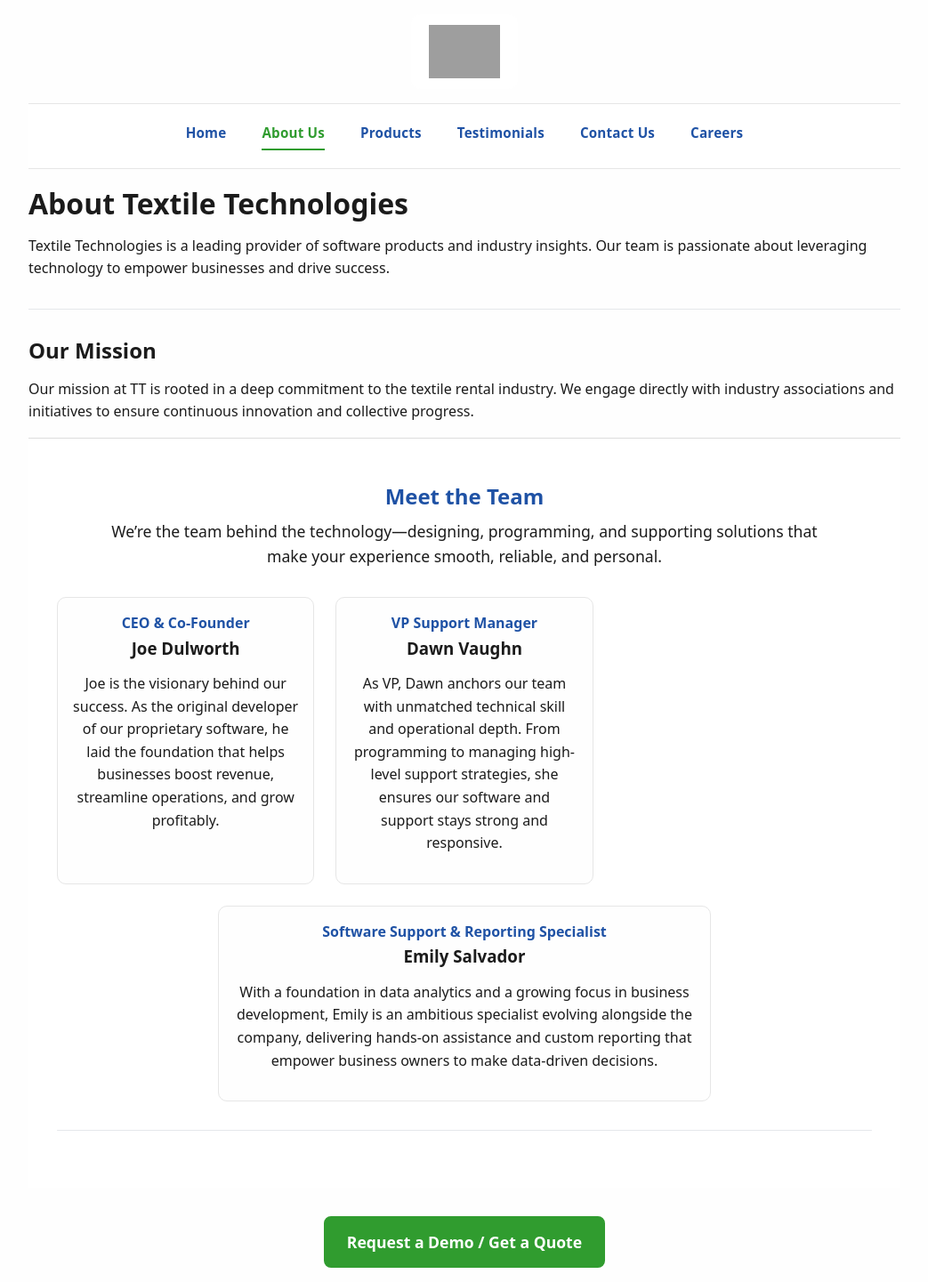
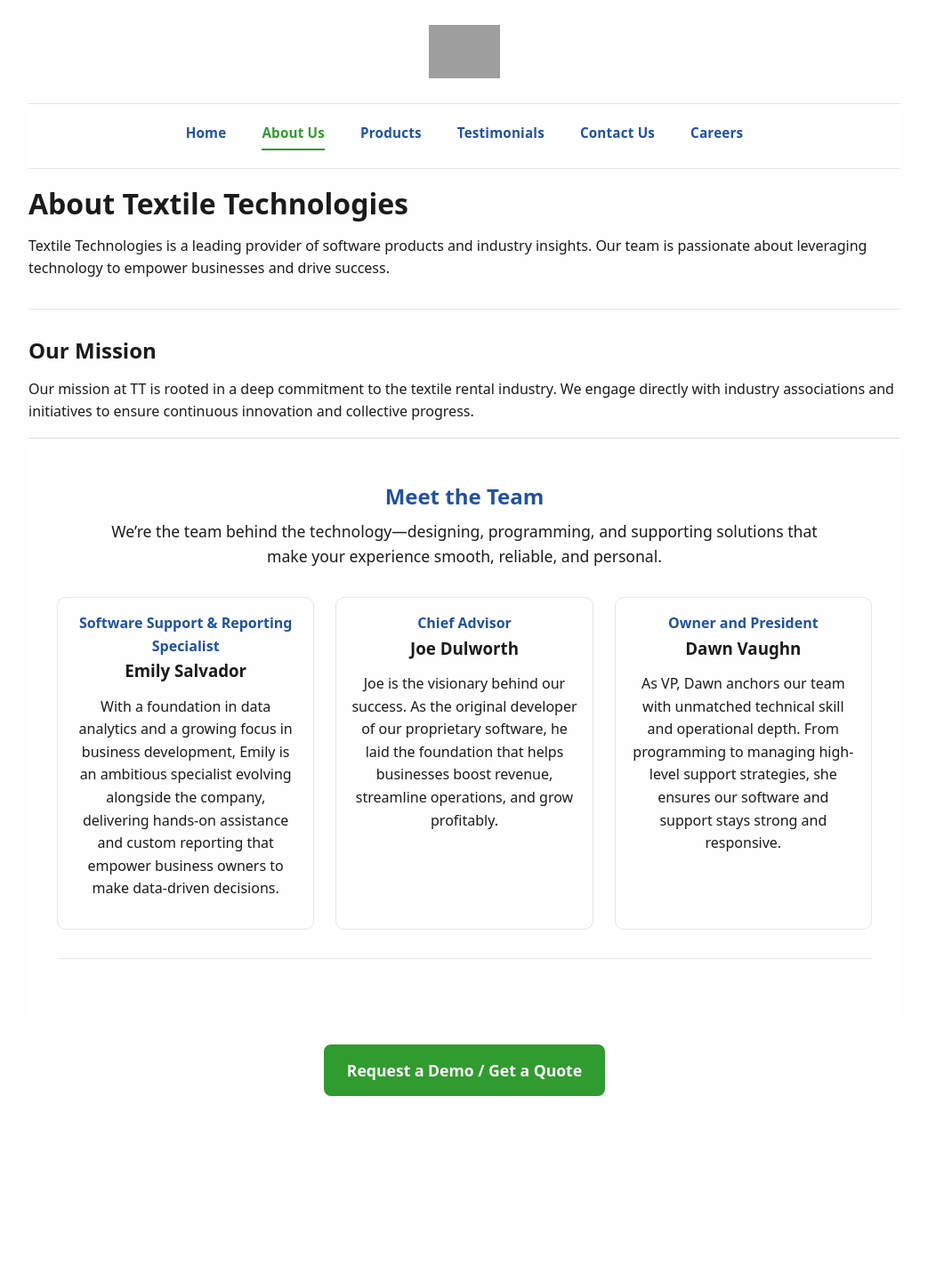
Before and after one commit to EsalvadorIT/TextileTechnologies.github.io, a Jekyll site: the page built from about.md, in a window 1280 px wide. Shown: the whole page at 89% size, without its empty margins (118-1161 px from the left). Built offline with Jekyll 4.4.1, drawn with Linux system fonts in a browser that asks for light colours; after the commit the page ends 1248 px from its top, so only the background shows below that; grey boxes are pictures that could not be loaded.

Commit message:
Update about.md
Updated about us info with Dawn taking over now

```diff
--- a/about.md
+++ b/about.md
@@ -26,27 +26,28 @@ We engage directly with industry associations and initiatives to ensure continuo
 
   <div class="team-grid">
 
-    <!-- Joe -->
-    <div class="team-card">
-      <h4 style="margin:0; color:#1f52a5;">CEO & Co-Founder</h4>
-      <h3 style="margin:.25rem 0;">Joe Dulworth</h3>
-      <p>Joe is the visionary behind our success. As the original developer of our proprietary software, he laid the foundation that helps businesses boost revenue, streamline operations, and grow profitably.</p>
-    </div>
+  <!-- Emily -->
+  <div class="team-card">
+    <h4 style="margin:0; color:#1f52a5;">Software Support & Reporting Specialist</h4>
+    <h3 style="margin:.25rem 0;">Emily Salvador</h3>
+    <p>With a foundation in data analytics and a growing focus in business development, Emily is an ambitious specialist evolving alongside the company, delivering hands-on assistance and custom reporting that empower business owners to make data-driven decisions.</p>
+  </div>
 
-    <!-- Dawn -->
-    <div class="team-card">
-      <h4 style="margin:0; color:#1f52a5;">VP Support Manager</h4>
-      <h3 style="margin:.25rem 0;">Dawn Vaughn</h3>
-      <p>As VP, Dawn anchors our team with unmatched technical skill and operational depth. From programming to managing high-level support strategies, she ensures our software and support stays strong and responsive.</p>
-    </div>
-    <!-- Emily (centered under Joe & Dawn) -->
-    <div class="team-card team-emily">
-      <h4 style="margin:0; color:#1f52a5;">Software Support & Reporting Specialist</h4>
-      <h3 style="margin:.25rem 0;">Emily Salvador</h3>
-      <p>With a foundation in data analytics and a growing focus in business development, Emily is an ambitious specialist evolving alongside the company, delivering hands-on assistance and custom reporting that empower business owners to make data-driven decisions.</p>
-    </div>
+  <!-- Joe -->
+  <div class="team-card">
+    <h4 style="margin:0; color:#1f52a5;">Chief Advisor</h4>
+    <h3 style="margin:.25rem 0;">Joe Dulworth</h3>
+    <p>Joe is the visionary behind our success. As the original developer of our proprietary software, he laid the foundation that helps businesses boost revenue, streamline operations, and grow profitably.</p>
+  </div>
 
+  <!-- Dawn (centered above) -->
+  <div class="team-card team-dawn">
+    <h4 style="margin:0; color:#1f52a5;">Owner and President</h4>
+    <h3 style="margin:.25rem 0;">Dawn Vaughn</h3>
+    <p>As VP, Dawn anchors our team with unmatched technical skill and operational depth. From programming to managing high-level support strategies, she ensures our software and support stays strong and responsive.</p>
   </div>
+
+</div>
 
   <hr class="tt-divider">
 </section>
```
